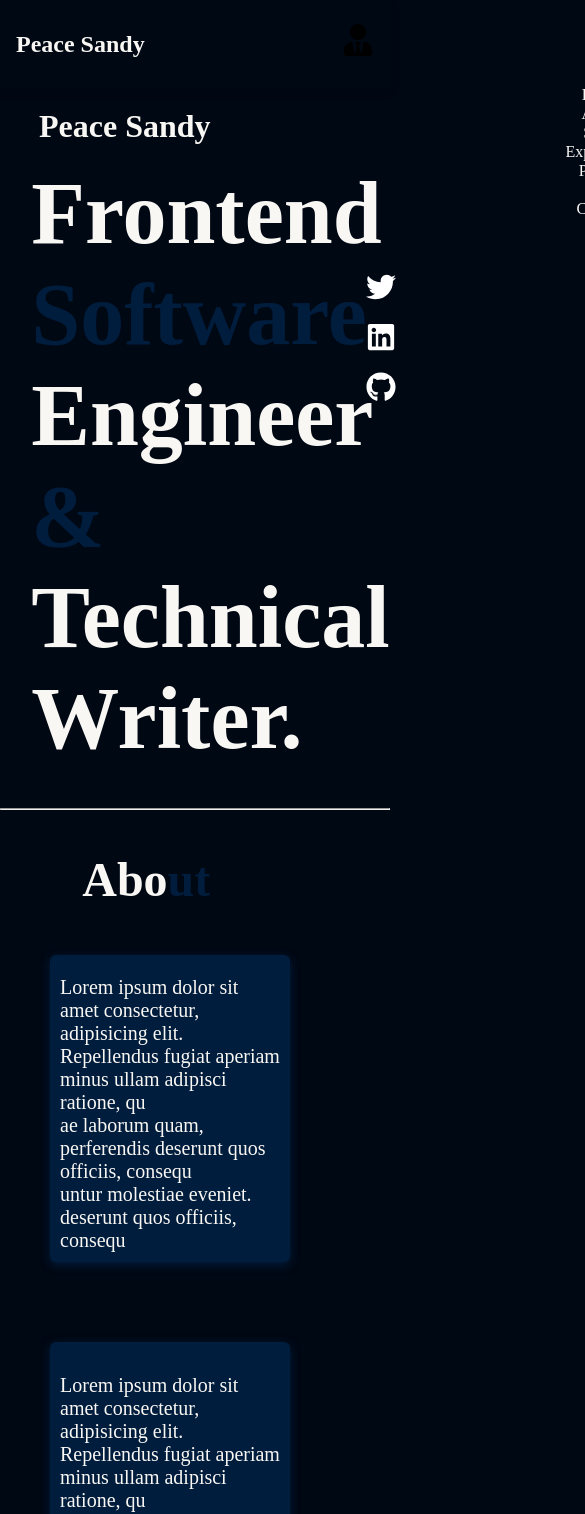
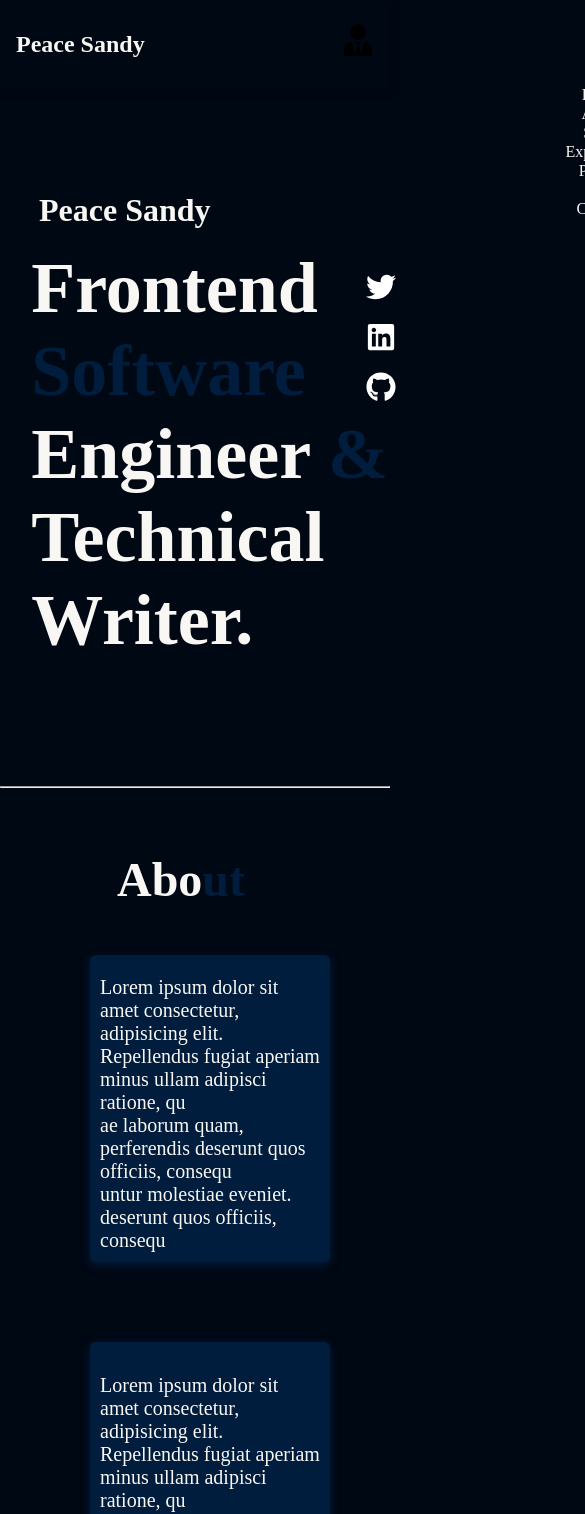
Before and after one commit to Peacesandy/peace-sandy, a React (Create React App) app: page / in a window 390 px wide. Shown: the top 1514 px of the page, 585 px wide, since content can reach past the window. Built offline with nearby package versions, Linux system fonts and the light colour scheme; a web font is replaced by a local one.

Commit message:
finished adding media queries to all components

```diff
--- a/src/Styles/About.css
+++ b/src/Styles/About.css
@@ -56,7 +56,7 @@ hr{
     .About-intro{
         margin-top: 15rem;
         font-size: 300%;
-        padding-right: 25%;
+        padding-right: 40%;
     }
 
     .Bio-1{
@@ -78,6 +78,7 @@ hr{
 @media screen and (max-width: 480px) {
     .About-intro{
         margin-top: 4rem;
+        padding-left: 30%;
     }
 
 
@@ -85,13 +86,13 @@ hr{
     .Bio-1{
         margin-top: 3rem;
         width: 15rem;
-        margin-left: 50px;
+        margin-left: 90px;
     }
 
     .Bio-2{
         margin-top: 5rem;
         width: 15rem;
-        margin-left: 50px;
+        margin-left: 90px;
     }
 
 }
--- a/src/Styles/Contact.css
+++ b/src/Styles/Contact.css
@@ -72,3 +72,11 @@ input[type=text],input[type=email], textarea{
     width: 20px;
     height: 50px;
 }
+
+
+@media screen and (max-width: 480px) {
+
+  .contact-form-container {
+    max-width: 17.75rem;
+  }
+}
--- a/src/Styles/Home.css
+++ b/src/Styles/Home.css
@@ -44,7 +44,7 @@ body{
 @media screen and (max-width: 480px)  {
     .bio{
         color: var(--white-color);
-        font-size: 550%;
+        font-size: 450%;
         padding-left: 8%;
     }
 
--- a/src/Styles/Project.css
+++ b/src/Styles/Project.css
@@ -66,3 +66,16 @@
      }
 
   }
+
+  @media screen and (max-width: 480px) {
+
+
+
+    .projects-container{
+      display: grid;
+      grid-template-columns: repeat(1, 1fr);
+      grid-gap: 20px;
+      width: 40%;
+      flex-direction: column;
+  }
+  }
```
